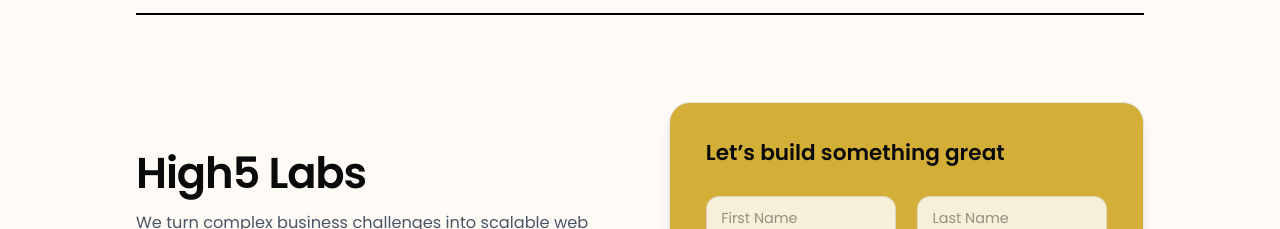
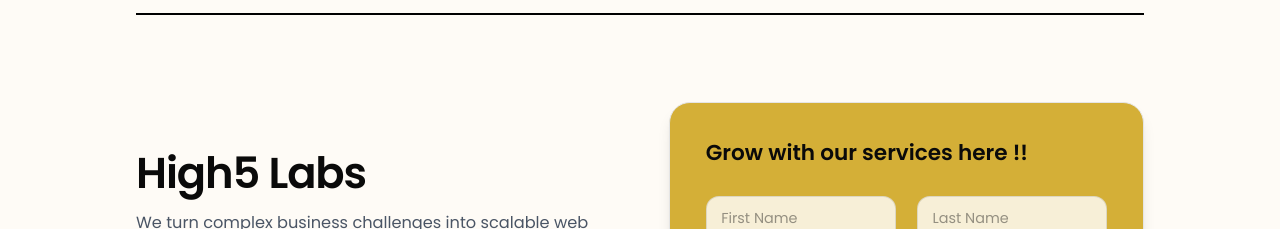
Before and after one commit to vincentdkafka/High5-Labs, a Next.js app: page / in a window 1280 px wide. Shown: the part 3720-3949 px from the top of the page. Built offline with nearby package versions, Linux system fonts and the light colour scheme.

Commit message:
changed lines

```diff
--- a/app/_components/HireUs.jsx
+++ b/app/_components/HireUs.jsx
@@ -57,7 +57,7 @@
 
           <div className="bg-[#D4AF37] rounded-3xl shadow-lg p-8 lg:p-10 border">
             <h2 className="text-2xl font-semibold">
-              Let’s build something great
+              Grow with our services here !!
             </h2>
 
             <form onSubmit={handleSubmit} className="mt-8 space-y-6">
```
